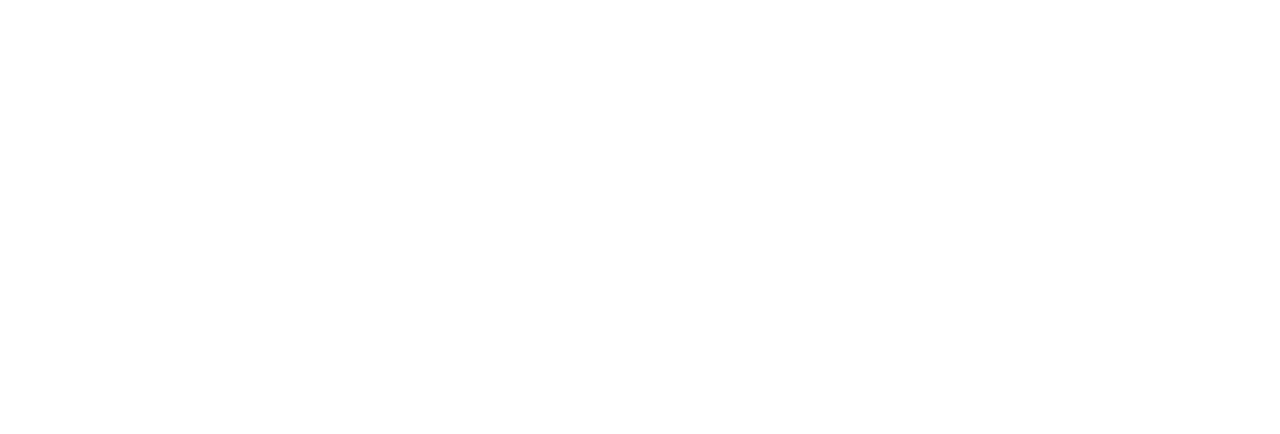
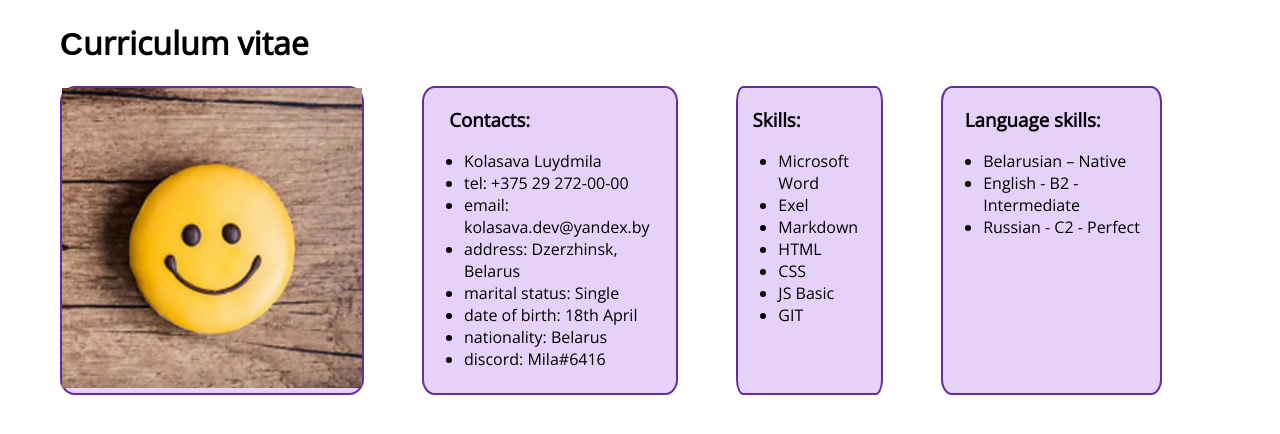
Before and after one commit to MilaKolasava/rsschool-cv-2021, a plain HTML site: page index.html in a window 1280 px wide. Drawn offline with nearby package versions, Linux system fonts and the light colour scheme.

Commit message:
feat: add block1

```diff
--- a/index.html
+++ b/index.html
@@ -4,7 +4,62 @@
     <meta charset="UTF-8" />
     <meta http-equiv="X-UA-Compatible" content="IE=edge" />
     <meta name="viewport" content="width=device-width, initial-scale=1.0" />
+    <link
+      href="https://fonts.googleapis.com/css2?family=Open+Sans&family=Roboto&display=swap"
+      rel="stylesheet"
+    />
+    <link
+      href="https://fonts.googleapis.com/css2?family=Open+Sans&display=swap"
+      rel="stylesheet"
+    />
+    <link rel="stylesheet" href="style.css" />
     <title>CV Kolasava</title>
   </head>
-  <body></body>
+  <body>
+    <div class="wrapper">
+      <header>
+        <h1>Сurriculum vitae</h1>
+      </header>
+      <main>
+        <section class="block1">
+          <div class="block photo">
+            <img src="imege1.jpg" alt="avatar" width="300px" height="300px" />
+          </div>
+          <div class="block contacts">
+            <h3>Contacts:</h3>
+            <ul>
+              <li>Kolasava Luydmila</li>
+              <li>tel: +375 29 272-00-00</li>
+              <li>email: kolasava.dev@yandex.by</li>
+              <li>address: Dzerzhinsk, Belarus</li>
+              <li>marital status: Single</li>
+              <li>date of birth: 18th April</li>
+              <li>nationality: Belarus</li>
+              <li>discord: Mila#6416</li>
+            </ul>
+          </div>
+          <div class="block skills">
+            <h3>Skills:</h3>
+            <ul>
+              <li>Microsoft Word</li>
+              <li>Exel</li>
+              <li>Markdown</li>
+              <li>HTML</li>
+              <li>CSS</li>
+              <li>JS Basic</li>
+              <li>GIT</li>
+            </ul>
+          </div>
+          <div class="block Language">
+            <h3>Language skills:</h3>
+            <ul>
+              <li>Belarusian – Native</li>
+              <li>English - B2 - Intermediate</li>
+              <li>Russian - C2 - Perfect</li>
+            </ul>
+          </div>
+        </section>
+      </main>
+    </div>
+  </body>
 </html>
--- /dev/null
+++ b/style.css
@@ -0,0 +1,30 @@
+body {
+  font-family: "Open Sans", Arial, Helvetica, sans-serif;
+}
+
+.wrapper {
+  width: 1160px;
+  margin: 0 auto;
+  align-items: center;
+}
+
+.block1 {
+  margin: 0 auto;
+  display: flex;
+  justify-content: left;
+}
+
+.block {
+  margin: 0 auto;
+  margin-right: 5%;
+  border: 2px solid rgb(104, 45, 156);
+  border-radius: 5%;
+  background-color: rgb(230, 210, 248);
+}
+.block:hover {
+  z-index: 2;
+  box-shadow: 10px 10px 10px rgba(0, 0, 0, 0.4);
+}
+h3 {
+  margin-left: 10%;
+}
```
Also changed, not shown: imege1.jpg (added), 2 other files.
